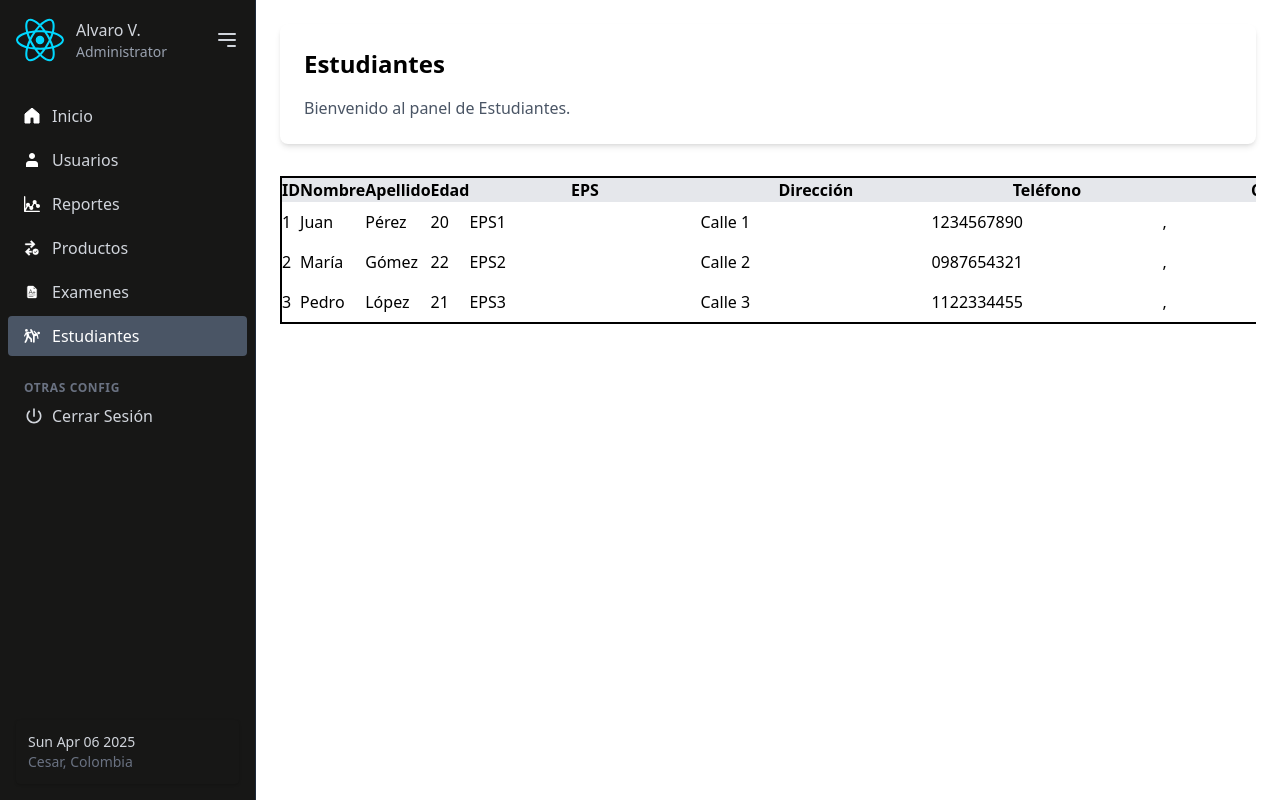
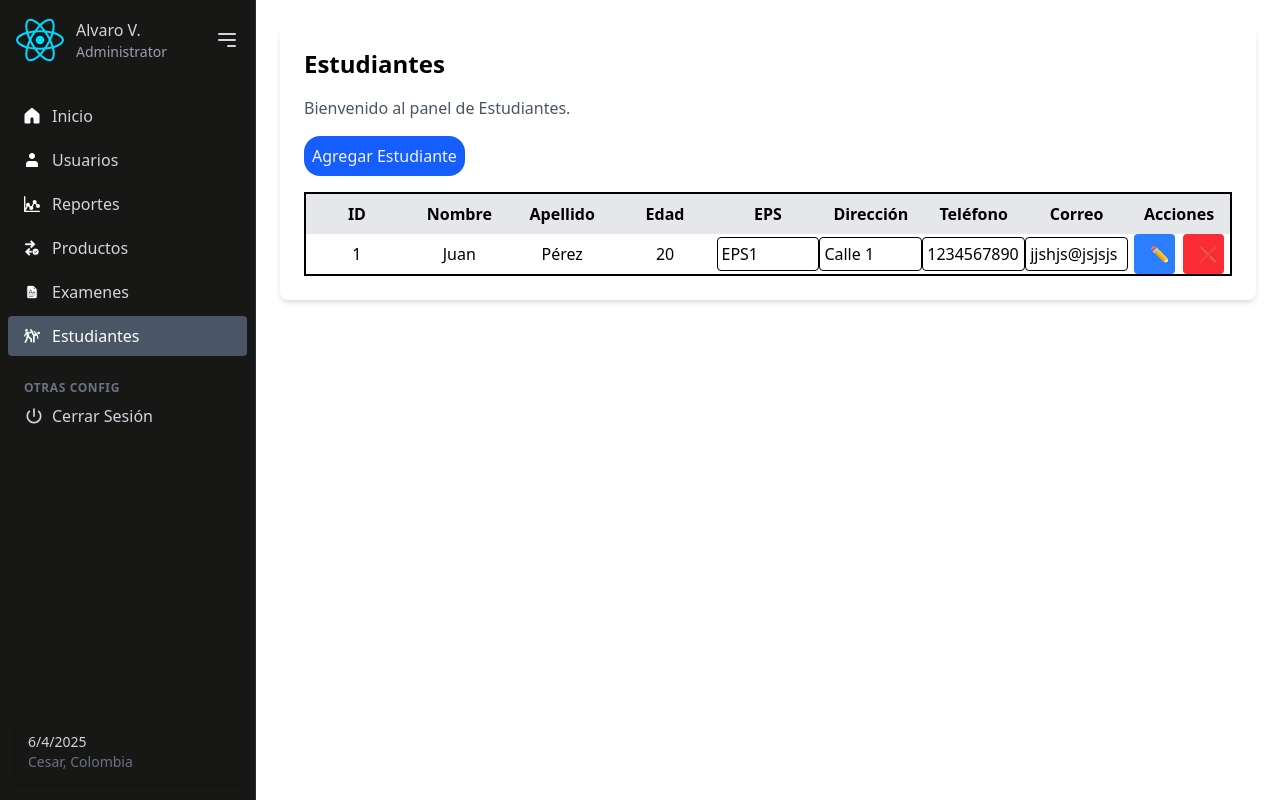
Before and after one commit to JoseVidal1/DOJANKWON_PROY, a React (Vite) app: page /Estudiantes in a window 1280 px wide. Built offline with nearby package versions, Linux system fonts and the light colour scheme.

Commit message:
Agregar componentes para gestión de estudiantes y modales de confirmación

```diff
--- /dev/null
+++ b/src/Components/AgregarEstudiante.jsx
@@ -0,0 +1,44 @@
+import React from 'react'
+
+export default function AgregarEstudiante({isOpen, onClose, onAdd}) {
+  if (!isOpen) return null;
+  const agregarEstudiante = (e) => {
+    e.preventDefault();
+    const formData = new FormData(e.target);
+    const nuevoEstudiante = {
+      id: formData.get('cc'),
+      nombre: formData.get('nombre'),
+      apellido: formData.get('apellido'),
+      edad: formData.get('edad'),
+      eps: formData.get('eps'),
+      direccion: formData.get('direccion'),
+      telefono: formData.get('telefono'),
+      correo: formData.get('correo')
+    };
+    onAdd(nuevoEstudiante);
+    onClose();
+  }
+  return (
+    <div className="fixed inset-0 backdrop-blur-sm  flex items-center justify-center z-50 " >
+        <div
+      className="absolute inset-0"
+      onClick={onClose}
+    ></div>
+        <div className="bg-white rounded-lg shadow-lg p-6 w-96 z-10 relative" >
+        <h1 className='text-3xl font-bold'>Agregar Estudiante</h1>
+        <form className='flex flex-col gap-4 mt-4' onSubmit={agregarEstudiante}>
+            <input type="text" name='cc' placeholder='CC' className='p-2 border rounded'required />
+            <input type="text" name='nombre' placeholder='Nombres' className='p-2 border rounded'required />
+            <input type="text" name='apellido' placeholder='Apellidos' className='p-2 border rounded' required/>
+            <input type="date" name='edad' className='p-2 border rounded' required />
+            <input type="text" name='eps' placeholder='EPS' className='p-2 border rounded' required />
+            <input type="text" name='direccion' placeholder='Dirección' className='p-2 border rounded' required />
+            <input type="text" name='telefono' placeholder='Teléfono' className='p-2 border rounded' required />
+            <input type="email" name='correo' placeholder='Correo' className='p-2 border rounded' required />
+            <button type="submit" className='bg-blue-500 text-white p-2 rounded' >Agregar Estudiante</button>
+        </form>
+        </div>
+
+    </div>
+  )
+}
--- /dev/null
+++ b/src/Components/Estudiante.jsx
@@ -0,0 +1,64 @@
+import React, { useState } from 'react'
+
+export default function Estudiante({estudiante, setEstudianteAEliminar, setIsModalEliminar,setEstudianteAEditar, setIsModalEditar}) {
+    /*
+    de 4 a 6 5pm-6pm
+    de 7 a 10 6pm-7pm
+    mayores 10 7pm -8pm
+     */
+    const [eps, setEps] = useState(estudiante.eps);
+    const [direccion, setDireccion] = useState(estudiante.direccion);
+    const [telefono, setTelefono] = useState(estudiante.telefono);
+    const [correo, setCorreo] = useState(estudiante.correo);
+  return (
+    <tr key={estudiante.id} className="hover:bg-gray-100">
+                  <td className='p-2 text-center'>{estudiante.id}</td>
+                  <td className='p-2 text-center'>{estudiante.nombre}</td>
+                  <td className='p-2 text-center'>{estudiante.apellido}</td>
+                  <td className="p-2 text-center">{(() => {
+                  const fechaActual = new Date();
+                  const fechaNacimiento = new Date(estudiante.edad);
+                  let edad = fechaActual.getFullYear() - fechaNacimiento.getFullYear();
+                  const mes = fechaActual.getMonth() - fechaNacimiento.getMonth();
+                  if (mes < 0 || (mes === 0 && fechaActual.getDate() < fechaNacimiento.getDate())) {
+                      edad--;
+                  }
+                  if (edad < 0) {
+                      edad = 0;
+                  }
+                   return edad;
+                  })()}
+                  </td>
+                  <td><input className='w-full p-1 border rounded'  type="text" value={eps} onChange={e=> setEps( e.target.value)} /></td>
+                  <td><input className='w-full p-1 border rounded' type="text" value={direccion} onChange={e=> setDireccion(e.target.value)}  /></td>
+                  <td><input className='w-full p-1 border rounded' type="text" value={telefono} onChange={e=> setTelefono(e.target.value)} /></td>
+                  <td><input className='w-full p-1 border rounded' type="text" value={correo} onChange={e=> setCorreo(e.target.value)} /></td>
+                  <td className="flex justify-center items-center">
+                    <button className="bg-blue-500 w-[40%]  text-white px-4 py-2 rounded hover:cursor-pointer hover:bg-blue-400"
+                    onClick={() => {
+                        const estudianteActualizado = {
+                          ...estudiante,
+                          eps: eps,
+                          direccion: direccion,
+                          telefono: telefono,
+                          correo: correo
+                        };
+                        setEstudianteAEditar(estudianteActualizado);
+                        setIsModalEditar(true);
+                      }}
+                    >
+                      ✏️
+                    </button>
+                    <button
+                      className="bg-red-500 w-[40%] text-white px-4 py-2 rounded ml-2 hover:cursor-pointer hover:bg-red-400"
+                      onClick={() => {
+                        setEstudianteAEliminar(estudiante);
+                        setIsModalEliminar(true);
+                      }}
+                    >
+                      ❌
+                    </button>
+                  </td>
+                </tr>
+  )
+}
--- /dev/null
+++ b/src/Components/ModalEE.jsx
@@ -0,0 +1,35 @@
+import React from 'react';
+
+export default function ModalEE({ isOpen, onClose, objeto, onAccion, accion }) {
+  if (!isOpen) return null;
+
+  return (
+    <div className="fixed inset-0 backdrop-blur-sm flex items-center justify-center z-50">
+    <div
+      className="absolute inset-0"
+      onClick={onClose}
+    ></div>
+
+    {/* Contenido del modal */}
+    <div className="bg-white rounded-lg shadow-lg p-6 w-96 z-10 relative">
+      <h2 className="text-xl font-semibold mb-4">Confirmar {accion}</h2>
+      <p className="text-gray-700">¿Estás seguro de que deseas {accion} <strong>{objeto}</strong>?</p>
+
+      <div className="flex justify-end mt-6">
+        <button
+          className="bg-red-500 text-white px-4 py-2 rounded mr-2 hover:bg-red-600 hover:cursor-pointer"
+          onClick={onAccion}
+        >
+          Aceptar
+        </button>
+        <button
+          className="bg-gray-300 text-gray-700 px-4 py-2 rounded hover:bg-gray-400 hover:cursor-pointer"
+          onClick={onClose}
+        >
+          Cancelar
+        </button>
+      </div>
+    </div>
+  </div>
+  );
+}
--- a/src/Components/sidebar.jsx
+++ b/src/Components/sidebar.jsx
@@ -24,9 +24,14 @@ const Sidebar = () => {
   };
 
   const MobileIcon = ({ icon, to, alt }) => (
-    <Link to={to} className="block w-full">
-      <div className="flex justify-center py-3 cursor-pointer hover:bg-gray-800 rounded-md">
+    <Link to={to} className="block w-full group relative">
+      <div className="flex justify-center py-3 cursor-pointer hover:bg-gray-800 rounded-md relative">
         <img src={icon} alt={alt} className="w-6 h-6" />
+
+        {/* Texto flotante */}
+        <span className="absolute left-full top-1/2 transform -translate-y-1/2 ml-3 bg-gray-700 text-white text-xs py-1 px-2 rounded opacity-0 group-hover:opacity-100 whitespace-nowrap transition">
+          {alt}
+        </span>
       </div>
     </Link>
   );
@@ -90,7 +95,7 @@ const Sidebar = () => {
             {!isMobile && (
               <h3 className="text-xs font-semibold text-gray-500 uppercase tracking-wider px-2">OTRAS CONFIG</h3>
             )}
-            <button className={`flex items-center ${isMobile ? 'justify-center w-full' : 'space-x-2 px-2'} py-2 rounded-md transition-colors duration-200 hover:bg-transparent group`}>
+            <button className={`flex items-center ${isMobile ? 'justify-center w-full' : 'space-x-2 px-2'} py-2 rounded-md transition-colors duration-200  group hover:cursor-pointer`}>
               <svg className="w-5 h-5 text-gray-300 group-hover:text-red-500 transition-colors duration-200" fill="currentColor" viewBox="0 0 24 24"
               xmlns="http://www.w3.org/2000/svg">
                 <path d="M13 3h-2v10h2V3zm4.83 2.17l-1.42 1.42C17.99 7.86 19 9.81 19 12c0 3.87-3.13 7-7 7s-7-3.13-7-7c0-2.19 1.01-4.14 2.58-5.42L6.17 5.17C4.23 6.82 3 9.26 3 12c0 4.97 4.03 9 9 9s9-4.03 9-9c0-2.74-1.23-5.18-3.17-6.83z"/>
@@ -104,7 +109,7 @@ const Sidebar = () => {
         <div className={`${isMobile ? 'p-2' : 'p-4'} space-y-2`}>
           {!isMobile ? (
             <div className="bg-[#171716] shadow-sm bg-opacity-30 p-3 rounded text-sm">
-              <div className="text-gray-300">{new Date().toDateString()}</div>
+             <div className="text-gray-300">{new Date().toLocaleDateString('es-ES')}</div>
               <div className="text-gray-500">Cesar, Colombia</div>
             </div>
           ) : (
--- a/src/page/Estudiantes.jsx
+++ b/src/page/Estudiantes.jsx
@@ -1,54 +1,106 @@
-import React from 'react';
+import React, { useState } from 'react';
+import ModalEE from '../Components/ModalEE';
+import AgregarEstudiante from '../Components/AgregarEstudiante';
+import Estudiante from '../Components/Estudiante';
+const Estudiantes = () => {
+ const [estudiantes, setEstudiantes] = useState([
+    { id: 1, nombre: 'Juan', apellido: 'Pérez', edad: "02-10-2005", eps: 'EPS1', direccion: 'Calle 1', telefono: '1234567890', correo: 'jjshjs@jsjsjs' },
+    /*{ id: 2, nombre: 'María', apellido: 'Gómez', edad: 22, eps: 'EPS2', direccion: 'Calle 2', telefono: '0987654321', correo: ',' },
+    { id: 3, nombre: 'Pedro', apellido: 'López', edad: 21, eps: 'EPS3', direccion: 'Calle 3', telefono: '1122334455', correo: ',' },*/
+  ]);
+  const [isModalEliminar, setIsModalEliminar] = useState(false);
+  const [isModalEditar, setIsModalEditar] = useState(false);
+  const [estudianteAEditar, setEstudianteAEditar] = useState(null);
+  const [estudianteAEliminar, setEstudianteAEliminar] = useState(null);
+  const [isModalAgregar, setIsModalAgregar] = useState(false);
 
-const Estudiantes = () => {
-  let estudiantes = [
-    { id: 1, nombre: 'Juan', apellido: 'Pérez', edad: 20, eps: 'EPS1', direccion: 'Calle 1', telefono: '1234567890', correo: ','},
-    { id: 2, nombre: 'María', apellido: 'Gómez', edad: 22, eps: 'EPS2', direccion: 'Calle 2', telefono: '0987654321', correo: ','},
-    { id: 3, nombre: 'Pedro', apellido: 'López', edad: 21, eps: 'EPS3', direccion: 'Calle 3', telefono: '1122334455', correo: ','},
-  ]
+  function EditarEstudiante(estudiante) {
+    const nuevosEstudiantes = estudiantes.map((est) => {
+      if (est.id === estudiante.id) {
+        return {...estudiante};
+      }
+      return est;
+    });
+    setEstudiantes(nuevosEstudiantes);
+    console.log(nuevosEstudiantes);
+  }
+  function EliminarEstudiante(id) {
+    const nuevoEstudiantes = estudiantes.filter((estudiante) => estudiante.id !== id);
+    setEstudiantes(nuevoEstudiantes);
+  }
 
   return (
     <>
       <div className="bg-white rounded-lg shadow-md p-6">
         <h1 className="text-2xl font-bold mb-4">Estudiantes</h1>
         <p className="text-gray-600">Bienvenido al panel de Estudiantes.</p>
-    </div>
+
         <div className="overflow-x-auto mt-4">
-    <table className='border-2 border-black-300 rounded-lg shadow-md mt-4 w-full '>
+          <button className='p-2 rounded-2xl bg-blue-600 text-blue-50 hover:cursor-pointer hover:bg-blue-400' onClick={() => {
+                        setIsModalAgregar(true);
+                      }}>Agregar Estudiante</button>
+          <table className="border-2 border-black-300 rounded-lg shadow-md mt-4 w-full table-fixed  border-collapse">
             <thead>
-        <tr className="bg-gray-200 ">
-          <th>ID</th>
-          <th>Nombre</th>
-          <th>Apellido</th>
-          <th>Edad</th>
-          <th>EPS</th>
-          <th>Dirección</th>
-          <th>Teléfono</th>
-          <th>Correo</th>
-          <th>Acciones</th>
+              <tr className="bg-gray-200">
+                <th className='p-2'>ID</th>
+                <th className='p-2'>Nombre</th>
+                <th className='p-2'>Apellido</th>
+                <th className='p-2'>Edad</th>
+                <th className='p-2'>EPS</th>
+                <th className='p-2'>Dirección</th>
+                <th className='p-2'>Teléfono</th>
+                <th className='p-2'>Correo</th>
+                <th className='p-2'>Acciones</th>
               </tr>
             </thead>
             <tbody>
               {estudiantes.map((estudiante) => (
-          <tr key={estudiante.id} className="hover:bg-gray-100">
-            <td>{estudiante.id}</td>
-            <td>{estudiante.nombre}</td>
-            <td>{estudiante.apellido}</td>
-            <td>{estudiante.edad}</td>
-            <td> <input type="text" value={estudiante.eps}/> </td>
-            <td> <input type="text" value={estudiante.direccion}/ > </td>
-            <td> <input type="text" value={estudiante.telefono}/></td>
-            <td> <input type="text" value={estudiante.correo} /></td>
-            <td className="flex justify-center items-center">
-              <button className="bg-blue-500 text-white px-4 py-2 rounded">Editar</button>
-              <button className="bg-red-500 text-white px-4 py-2 rounded ml-2">Eliminar</button>
-            </td>
-          </tr>
+                <Estudiante
+                  key={estudiante.id}
+                  estudiante={estudiante}
+                  setEstudianteAEliminar={setEstudianteAEliminar}
+                  setIsModalEliminar={setIsModalEliminar}
+                  setEstudianteAEditar={setEstudianteAEditar}
+                  setIsModalEditar={setIsModalEditar}
+                />
               ))}
             </tbody>
           </table>
         </div>
-
+        {/* ModalAgregarEstudiante */}
+        <AgregarEstudiante
+          isOpen={isModalAgregar}
+          onClose={() => setIsModalAgregar(false)}
+          onAdd={(nuevoEstudiante) => {
+            setEstudiantes([...estudiantes, nuevoEstudiante]);
+            setIsModalAgregar(false);
+          }}/>
+        {/* ModalEliminar */}
+        <ModalEE
+          isOpen={isModalEliminar}
+          onClose={() => setIsModalEliminar(false)}
+          objeto={estudianteAEliminar ? `${estudianteAEliminar.nombre} ${estudianteAEliminar.apellido}` : ''}
+          onAccion={() => {
+            if (estudianteAEliminar) {
+              EliminarEstudiante(estudianteAEliminar.id);
+              setIsModalEliminar(false);
+            }
+          }}
+          accion="eliminar"
+        />
+          <ModalEE
+          isOpen={isModalEditar}
+          onClose={() => setIsModalEditar(false)}
+          objeto={estudianteAEditar ? `${estudianteAEditar.nombre} ${estudianteAEditar.apellido}` : ''}
+          onAccion={() => {
+            if (estudianteAEditar) {
+              EditarEstudiante(estudianteAEditar);
+              setIsModalEditar(false);
+            }
+          }}
+          accion="editar"
+          />
+      </div>
     </>
   );
 };
--- a/src/page/Examenes.jsx
+++ b/src/page/Examenes.jsx
@@ -51,7 +51,7 @@ const Examenes = () => {
         </select>
       </div>
 
-      <div className="overflow-x-auto">
+      <div className="lg:overflow-x-auto sm:overflow-x-scroll">
         <table className="w-full text-sm">
           <thead>
             <tr className="bg-gray-100 text-gray-700">
```
Lines whose indentation alone changed are shown as unchanged.
